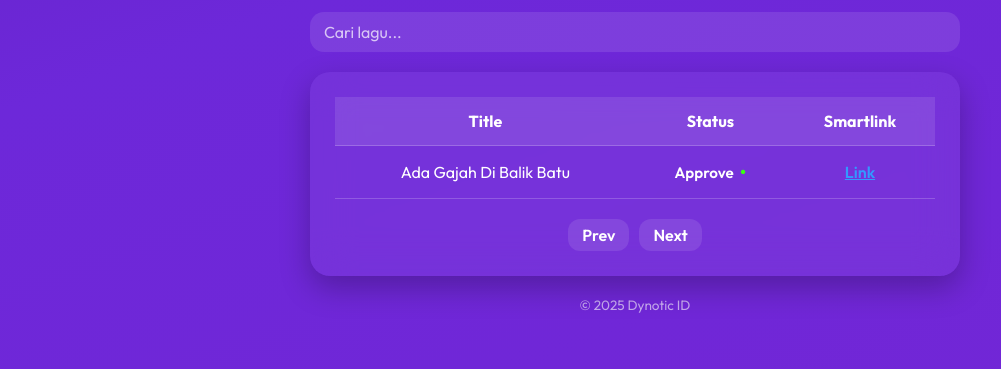
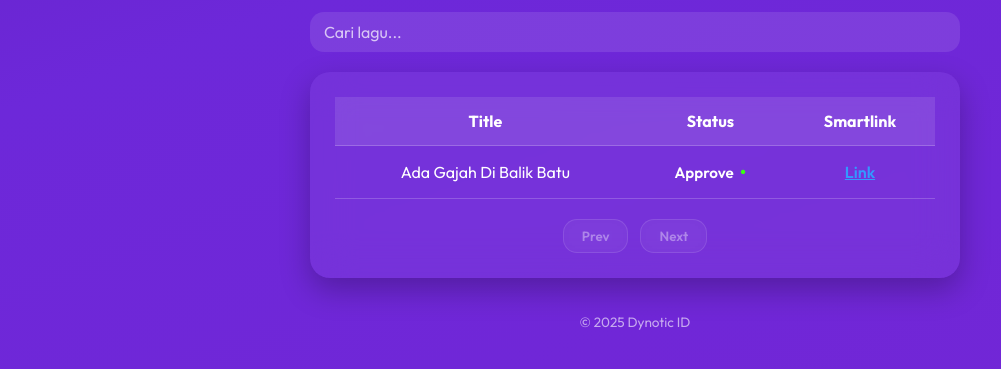
Before and after one commit to dynoticid/bgnillink, a plain HTML site: page index.html in a window 1280 px wide. Shown: the part 143-512 px from the top of the page, without its empty margins (5-1006 px from the left). Drawn offline with Linux system fonts and the light colour scheme.

Commit message:
index.html

```diff
--- a/index.html
+++ b/index.html
@@ -48,8 +48,6 @@ h1{
   margin-bottom:20px;
   width:100%;
   max-width:650px;
-  display:flex;
-  justify-content:center;
 }
 .search-box input{
   width:100%;
@@ -60,7 +58,6 @@ h1{
   font-size:1rem;
   background: rgba(255,255,255,0.1);
   color:#fff;
-  transition:0.3s;
 }
 .search-box input::placeholder{
   color:rgba(255,255,255,0.7);
@@ -115,28 +112,41 @@ th{
   text-decoration:underline;
 }
 
+.pagination {
+  margin-top:20px;
+  display:flex;
+  justify-content:center;
+  gap:12px;
+}
+.page-btn {
+  cursor:pointer;
+  padding:8px 18px;
+  border-radius:14px;
+  background: rgba(255,255,255,0.2);
+  color:#fff;
+  font-weight:600;
+  border:1px solid rgba(255,255,255,0.3);
+  box-shadow:0 0 10px rgba(255,255,255,0.15);
+  backdrop-filter: blur(10px);
+  -webkit-backdrop-filter: blur(10px);
+  transition: all 0.25s ease;
+}
+.page-btn:hover {
+  background: rgba(255,255,255,0.35);
+  box-shadow: 0 0 15px rgba(255,255,255,0.3);
+  transform: scale(1.05);
+}
+.page-btn:disabled {
+  opacity:0.4;
+  cursor:not-allowed;
+  background: rgba(255,255,255,0.1);
+  box-shadow: none;
+}
 footer{
-  margin-top:20px;
+  margin-top:35px;
   color:rgba(255,255,255,0.6);
   font-size:0.85rem;
   text-align:center;
-}
-.pagination{
-  margin-top:20px;
-  display:flex;
-  justify-content:center;
-  gap:10px;
-}
-.page-btn{
-  cursor:pointer;
-  padding:6px 14px;
-  border-radius:12px;
-  background: rgba(255,255,255,0.1);
-  font-weight:600;
-  transition:0.2s;
-}
-.page-btn:hover{
-  background: rgba(255,255,255,0.2);
 }
 @media(max-width:600px){
   th,td{padding:12px 8px;font-size:0.85rem;}
@@ -162,23 +172,20 @@ footer{
         <th>Smartlink</th>
       </tr>
     </thead>
-    <tbody id="table-body">
-      <!-- Data akan diisi oleh JS -->
-    </tbody>
+    <tbody id="table-body"></tbody>
   </table>
 
   <div class="pagination">
-    <span class="page-btn" id="prev">Prev</span>
-    <span class="page-btn" id="next">Next</span>
+    <button class="page-btn" id="prev">Prev</button>
+    <button class="page-btn" id="next">Next</button>
   </div>
 </div>
 
 <footer>© 2025 Dynotic ID</footer>
 
 <script>
-// Data lagu
 const songs = [
-  {title:"Ada Gajah Di Balik Batu", status:"approve"}
+  {title:"Ada Gajah Di Balik Batu", status:"approve", link:"#"}
 ];
 
 let filteredSongs = [...songs];
@@ -200,27 +207,24 @@ function renderTable(){
         ${song.status.charAt(0).toUpperCase() + song.status.slice(1)}
         <span class="dot">•</span>
       </span></td>
-      <td>${song.status === "approve" ? '<span class="smartlink-text">Link</span>' : 'Not Available'}</td>
+      <td>${song.status === "approve" && song.link
+        ? `<a href="${song.link}" target="_blank" class="smartlink-text">Link</a>`
+        : "Not Available"}</td>
     `;
     tableBody.appendChild(row);
   });
+
+  document.getElementById("prev").disabled = currentPage === 1;
+  document.getElementById("next").disabled = end >= filteredSongs.length;
 }
 
 document.getElementById("prev").addEventListener("click", ()=>{
-  if(currentPage>1){
-    currentPage--;
-    renderTable();
-  }
+  if(currentPage>1){ currentPage--; renderTable(); }
 });
-
 document.getElementById("next").addEventListener("click", ()=>{
-  if(currentPage*rowsPerPage < filteredSongs.length){
-    currentPage++;
-    renderTable();
-  }
+  if(currentPage*rowsPerPage < filteredSongs.length){ currentPage++; renderTable(); }
 });
-
-document.getElementById("search").addEventListener("input", (e)=>{
+document.getElementById("search").addEventListener("input",(e)=>{
   const keyword = e.target.value.toLowerCase();
   filteredSongs = songs.filter(song => song.title.toLowerCase().includes(keyword));
   currentPage = 1;
```
